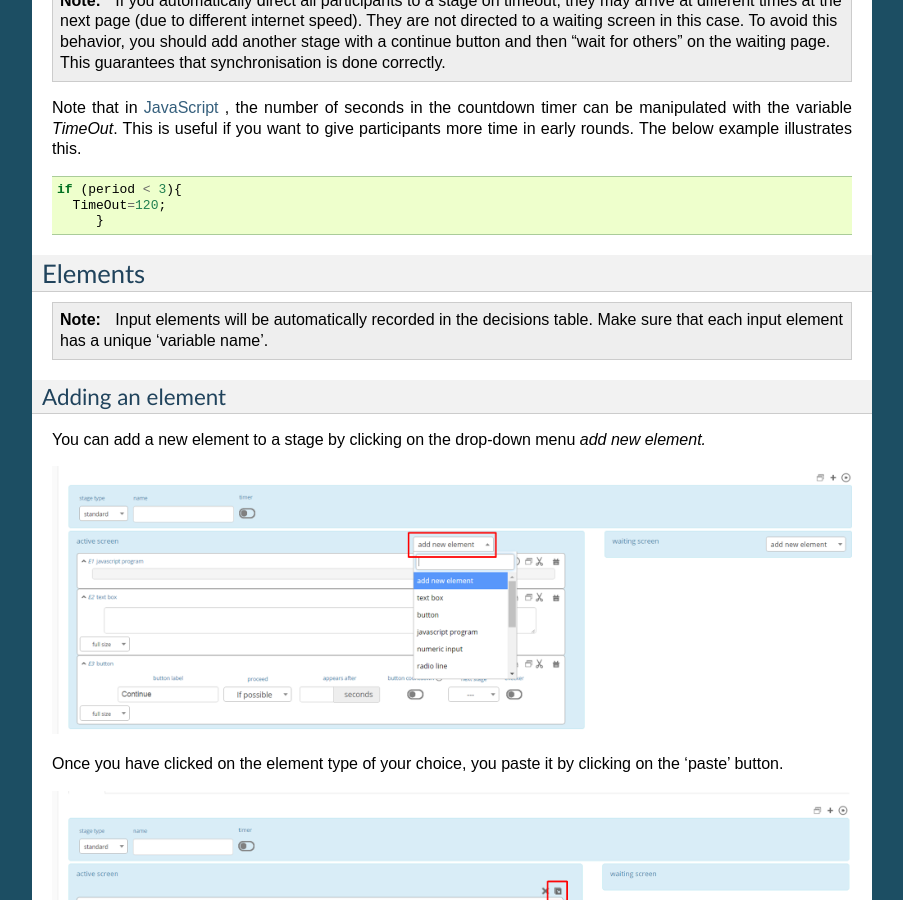
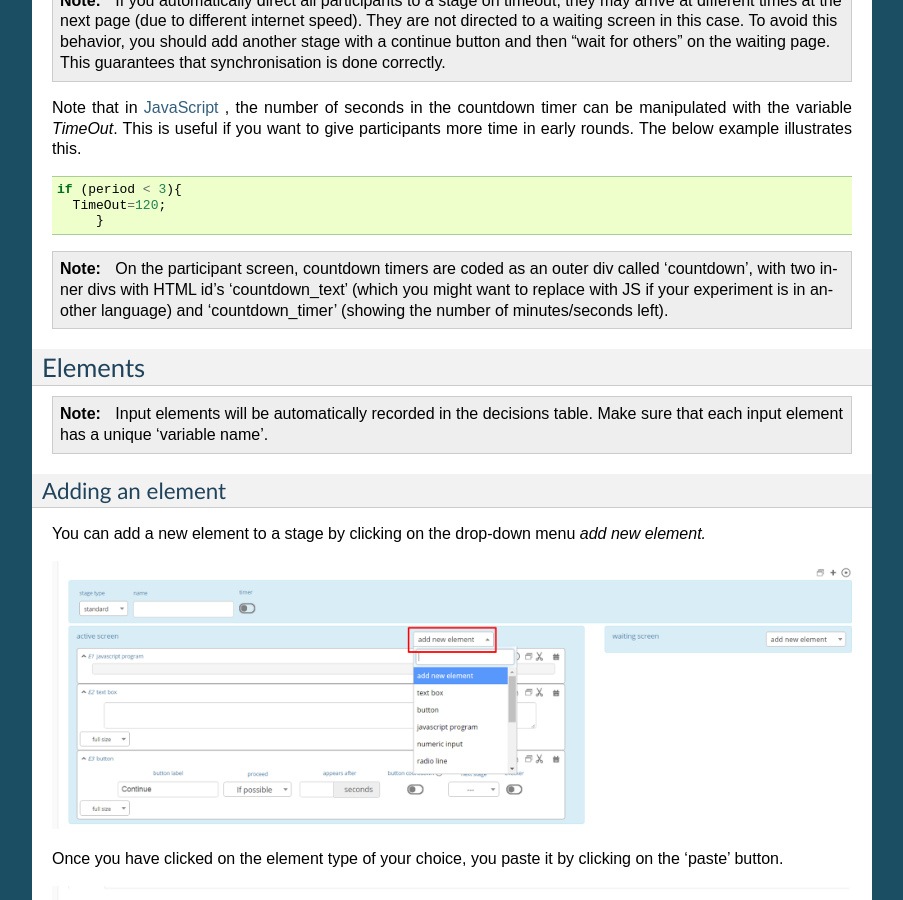
Before and after one commit to marcusgia2505/LIONESS_doc, a Sphinx documentation site: the page built from docs/040_reference_manual.rst, in a window 1280 px wide and 900 px high, scrolled down 6254 px. Shown: the whole window, without its empty margins (198-1101 px from the left). Built offline with Sphinx 7.4.7, drawn with Linux system fonts in a browser that asks for light colours.

Commit message:
Update 040_reference_manual.rst

```diff
--- a/docs/040_reference_manual.rst
+++ b/docs/040_reference_manual.rst
@@ -201,6 +201,7 @@ Note that in :ref:`JavaScript <elements__javascript_program>` , the number of se
 	}
 
 
+.. note:: On the participant screen, countdown timers are coded as an outer div called 'countdown', with two inner divs with HTML id's 'countdown_text' (which you might want to replace with JS if your experiment is in another language) and 'countdown_timer' (showing the number of minutes/seconds left).
 
 
 .. _main_menu:
```
